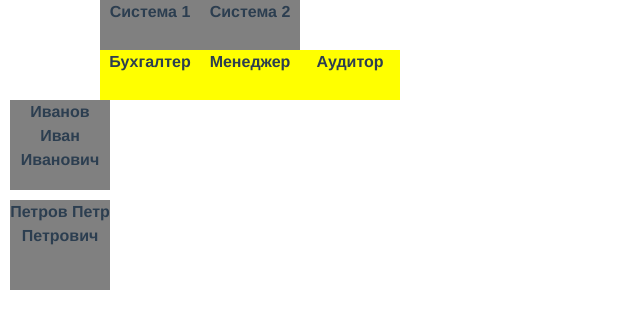
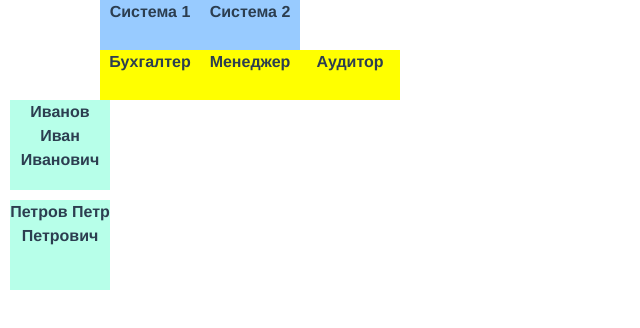
Before and after one commit to skitale-design/dynamic-table, a Vue app: page / in a window 1280 px wide. Shown: the top 328 px of the page, without its empty margins (0-640 px from the left). Built offline with nearby package versions, Linux system fonts and the light colour scheme.

Commit message:
ВИД: добавил разные цвета как параметры

```diff
--- a/src/App.vue
+++ b/src/App.vue
@@ -1,9 +1,9 @@
 <template>
   <div>
     <div v-for="u in users.jsondata" :key="u.id">
-      <OnlyDivs :msg="u.name" :top=u.id*100 />
+      <OnlyDivs :msg="u.name" :top=u.id*100 color="#B7FFE9"/>
       <div v-for="s in u.system " :key="s.id">
-        <OnlyDivs :msg="s.name" :top="0" :left="s.id*100"/>
+        <OnlyDivs :msg="s.name" :top="0" :left="s.id*100" color="#98cbff"/>
         <div v-for="r in s.role " :key="r.id">
           <OnlyDivs :msg="r.name" :top="50" :left="r.id*100" :height="50" color="yellow" />
         </div>
```
